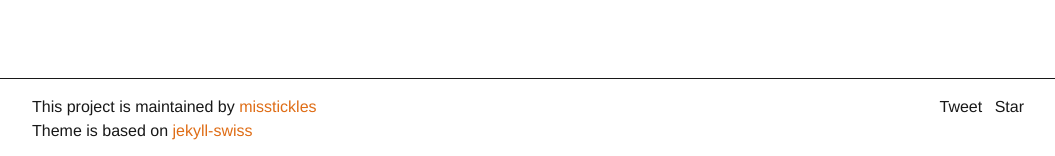
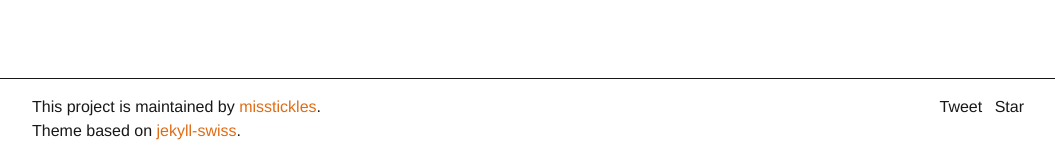
Before and after one commit to misstickles/misstickles.github.io, a Jekyll site: the page built from index.md, in a window 1280 px wide. Shown: the part 1671-1827 px from the top of the page, without its empty margins (112-1167 px from the left). Built offline with Jekyll 4.4.1, drawn with Linux system fonts in a browser that asks for light colours; comment, search, counter and statistics services are not loaded.

Commit message:
change footer

```diff
--- /dev/null
+++ b/_data/page.yaml
@@ -0,0 +1,4 @@
+footer: >
+  This project is maintained by <a class="text-accent" href="https://github.com/misstickles">misstickles</a>.
+  <br />
+  Theme based on <a class="text-accent" href="https://github.com/broccolini/swiss" target="_blank">jekyll-swiss</a>.
--- a/_includes/footer.html
+++ b/_includes/footer.html
@@ -1,12 +1,6 @@
 <div class="border-top-thin clearfix mt-2 mt-lg-4">
   <div class="container mx-auto px-2">
-    <p class="col-8 sm-width-full left py-2 mb-0">
-      This project is maintained by
-      <a class="text-accent" href="https://github.com/{{ site.github_username }}">{{ site.github_username }}</a>
-      <br />
-      Theme is based on
-      <a class="text-accent" href="https://github.com/broccolini/swiss" target="_blank">jekyll-swiss</a>
-    </p>
+    <p class="col-8 sm-width-full left py-2 mb-0">{{ site.data.page.footer }}</p>
     <ul class="list-reset right clearfix sm-width-full py-2 mb-2 mb-lg-0">
       <li class="inline-block mr-1">
         <a href="https://twitter.com/share" class="twitter-share-button" data-hashtags="{{ site.title }}">Tweet</a>
```
